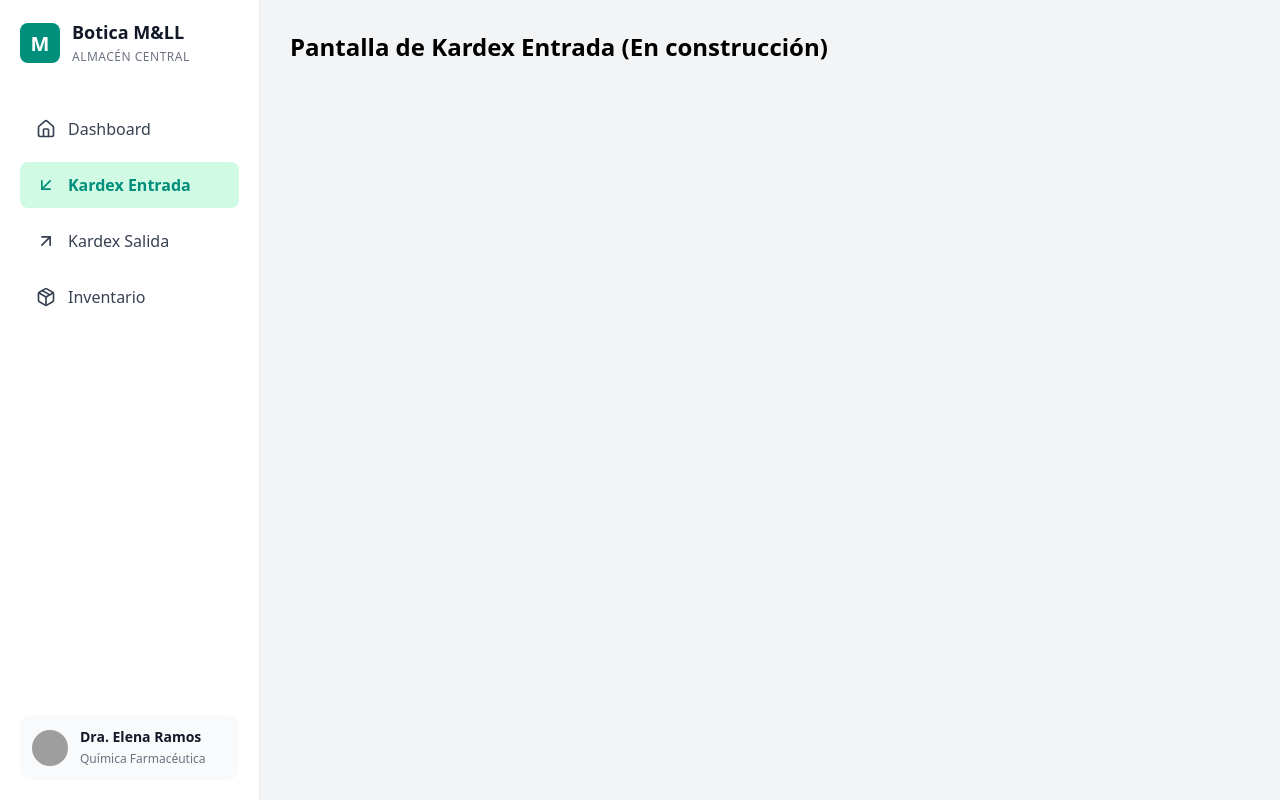
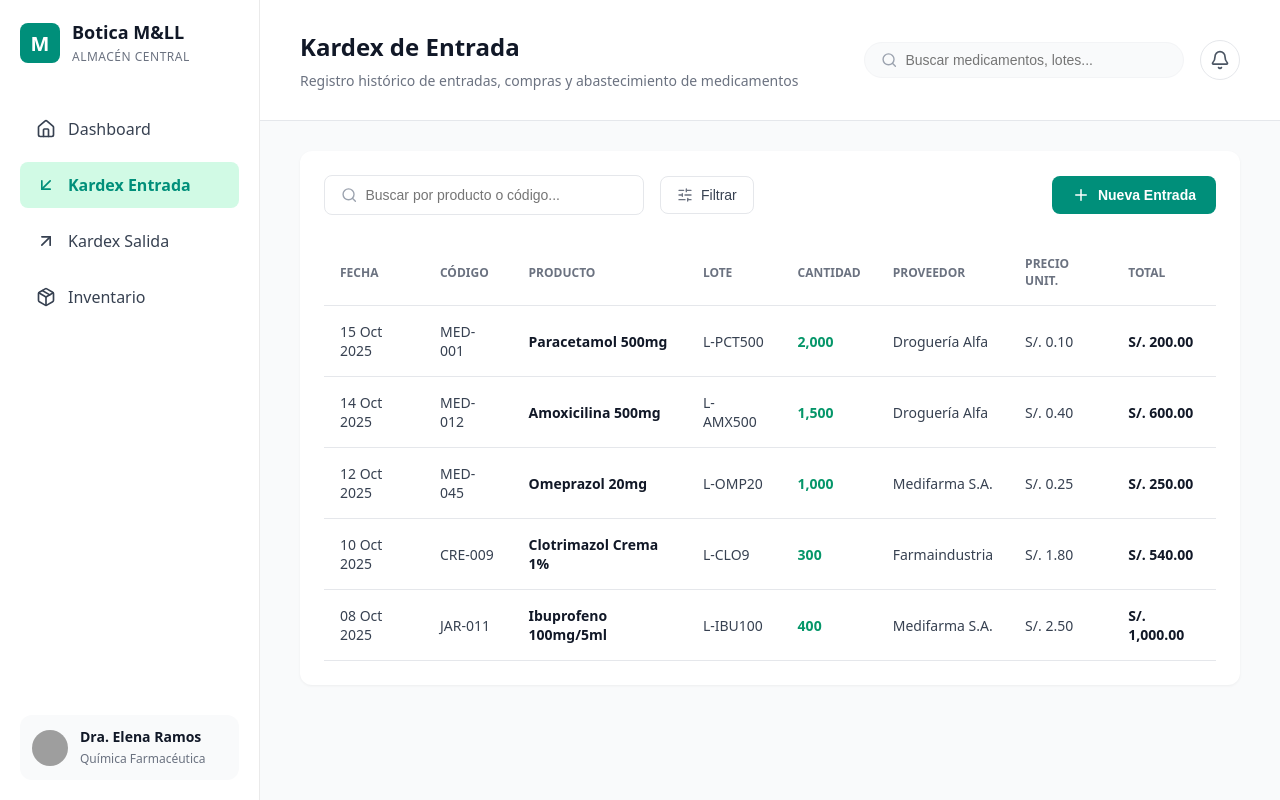
Before and after one commit to jdmiranda05/farm-control-stock, a React app in the folder frontend/: page / in a window 1280 px wide. Both pictures are taken after a click on the item "Kardex Entrada". Built offline with nearby package versions, Linux system fonts and the light colour scheme; grey boxes are pictures that could not be loaded; the HTML template or start-up script is replaced by a standard one.

Commit message:
feat: agregar vista de kardex y modal interactivo para registrar entradas

```diff
--- a/frontend/src/App.jsx
+++ b/frontend/src/App.jsx
@@ -2,6 +2,7 @@ import { useState } from 'react';
 import Sidebar from './components/Sidebar';
 import Dashboard from './pages/Dashboard';
 import Inventario from './pages/Inventario';
+import KardexEntrada from './pages/KardexEntrada';
 
 export default function App() {
   const [activeTab, setActiveTab] = useState('Dashboard');
@@ -13,7 +14,7 @@ export default function App() {
       case 'Inventario':
         return <Inventario />;
       case 'Kardex Entrada':
-        return <div style={{ padding: '30px' }}><h2>Pantalla de Kardex Entrada (En construcción)</h2></div>;
+        return <KardexEntrada />;
       case 'Kardex Salida':
         return <div style={{ padding: '30px' }}><h2>Pantalla de Kardex Salida (En construcción)</h2></div>;
       default:
--- /dev/null
+++ b/frontend/src/pages/KardexEntrada.jsx
@@ -0,0 +1,258 @@
+import { Search, Bell, SlidersHorizontal, Plus } from 'lucide-react';
+
+const KardexEntrada = () => {
+  const styles = {
+    container: {
+      backgroundColor: '#f9fafb',
+      minHeight: '100vh',
+      fontFamily: 'system-ui, -apple-system, sans-serif',
+      color: '#333',
+    },
+    topHeader: {
+      display: 'flex',
+      justifyContent: 'space-between',
+      alignItems: 'center',
+      padding: '30px 40px',
+      backgroundColor: '#ffffff',
+      borderBottom: '1px solid #e5e7eb',
+    },
+    titleWrapper: {
+      display: 'flex',
+      flexDirection: 'column',
+    },
+    title: {
+      fontSize: '24px',
+      fontWeight: '700',
+      margin: '0 0 8px 0',
+      color: '#111827',
+    },
+    subtitle: {
+      fontSize: '14px',
+      color: '#6b7280',
+      margin: 0,
+    },
+    actionsContainer: {
+      display: 'flex',
+      alignItems: 'center',
+      gap: '16px',
+    },
+    searchWrapper: {
+      display: 'flex',
+      alignItems: 'center',
+      backgroundColor: '#f9fafb',
+      border: '1px solid #f3f4f6',
+      padding: '8px 16px',
+      borderRadius: '24px',
+      width: '320px',
+    },
+    searchInput: {
+      border: 'none',
+      outline: 'none',
+      backgroundColor: 'transparent',
+      marginLeft: '8px',
+      width: '100%',
+      fontSize: '14px',
+      color: '#374151',
+    },
+    bellButton: {
+      backgroundColor: '#ffffff',
+      border: '1px solid #e5e7eb',
+      borderRadius: '50%',
+      width: '40px',
+      height: '40px',
+      display: 'flex',
+      justifyContent: 'center',
+      alignItems: 'center',
+      cursor: 'pointer',
+      color: '#4b5563',
+    },
+    mainContent: {
+      padding: '30px 40px',
+    },
+    whiteCard: {
+      backgroundColor: '#ffffff',
+      borderRadius: '12px',
+      padding: '24px',
+      boxShadow: '0 1px 3px rgba(0,0,0,0.05)',
+    },
+    // Toolbar de acciones (Buscar, Filtrar, Nueva Entrada)
+    toolbarRow: {
+      display: 'flex',
+      justifyContent: 'space-between',
+      alignItems: 'center',
+      marginBottom: '24px',
+    },
+    leftToolbar: {
+      display: 'flex',
+      alignItems: 'center',
+      gap: '16px',
+    },
+    filterInputWrapper: {
+      display: 'flex',
+      alignItems: 'center',
+      border: '1px solid #e5e7eb',
+      padding: '10px 16px',
+      borderRadius: '8px',
+      width: '320px',
+    },
+    filterInput: {
+      border: 'none',
+      outline: 'none',
+      marginLeft: '8px',
+      width: '100%',
+      fontSize: '14px',
+      color: '#374151',
+    },
+    filterButton: {
+      display: 'flex',
+      alignItems: 'center',
+      gap: '8px',
+      backgroundColor: '#ffffff',
+      border: '1px solid #e5e7eb',
+      padding: '10px 16px',
+      borderRadius: '8px',
+      fontSize: '14px',
+      color: '#374151',
+      cursor: 'pointer',
+      fontWeight: '500',
+    },
+    newEntryButton: {
+      display: 'flex',
+      alignItems: 'center',
+      gap: '8px',
+      backgroundColor: '#008f7a', // Color verde teal del sidebar
+      border: 'none',
+      padding: '10px 20px',
+      borderRadius: '8px',
+      fontSize: '14px',
+      color: '#ffffff',
+      cursor: 'pointer',
+      fontWeight: '600',
+    },
+    // Estilos de Tabla
+    table: {
+      width: '100%',
+      borderCollapse: 'collapse',
+      fontSize: '14px',
+    },
+    th: {
+      textAlign: 'left',
+      color: '#6b7280',
+      fontWeight: '600',
+      fontSize: '12px',
+      padding: '16px',
+      borderBottom: '1px solid #e5e7eb',
+      textTransform: 'uppercase',
+    },
+    td: {
+      padding: '16px',
+      borderBottom: '1px solid #e5e7eb',
+      color: '#374151',
+      verticalAlign: 'middle',
+    },
+    boldText: {
+      fontWeight: '700',
+      color: '#111827',
+    },
+    greenBoldText: {
+      fontWeight: '700',
+      color: '#059669', // Verde para la cantidad
+    },
+  };
+
+  const kardexData = [
+    { fecha: '15 Oct 2025', codigo: 'MED-001', producto: 'Paracetamol 500mg', lote: 'L-PCT500', cantidad: '2,000', proveedor: 'Droguería Alfa', precioUnit: 'S/. 0.10', total: 'S/. 200.00' },
+    { fecha: '14 Oct 2025', codigo: 'MED-012', producto: 'Amoxicilina 500mg', lote: 'L-AMX500', cantidad: '1,500', proveedor: 'Droguería Alfa', precioUnit: 'S/. 0.40', total: 'S/. 600.00' },
+    { fecha: '12 Oct 2025', codigo: 'MED-045', producto: 'Omeprazol 20mg', lote: 'L-OMP20', cantidad: '1,000', proveedor: 'Medifarma S.A.', precioUnit: 'S/. 0.25', total: 'S/. 250.00' },
+    { fecha: '10 Oct 2025', codigo: 'CRE-009', producto: 'Clotrimazol Crema 1%', lote: 'L-CLO9', cantidad: '300', proveedor: 'Farmaindustria', precioUnit: 'S/. 1.80', total: 'S/. 540.00' },
+    { fecha: '08 Oct 2025', codigo: 'JAR-011', producto: 'Ibuprofeno 100mg/5ml', lote: 'L-IBU100', cantidad: '400', proveedor: 'Medifarma S.A.', precioUnit: 'S/. 2.50', total: 'S/. 1,000.00' },
+  ];
+
+  return (
+    <div style={styles.container}>
+      {/* Cabecera Principal */}
+      <header style={styles.topHeader}>
+        <div style={styles.titleWrapper}>
+          <h1 style={styles.title}>Kardex de Entrada</h1>
+          <p style={styles.subtitle}>Registro histórico de entradas, compras y abastecimiento de medicamentos</p>
+        </div>
+        <div style={styles.actionsContainer}>
+          <div style={styles.searchWrapper}>
+            <Search size={18} color="#9ca3af" />
+            <input
+              type="text"
+              placeholder="Buscar medicamentos, lotes..."
+              style={styles.searchInput}
+            />
+          </div>
+          <button style={styles.bellButton}>
+            <Bell size={20} />
+          </button>
+        </div>
+      </header>
+
+      {/* Área Principal */}
+      <main style={styles.mainContent}>
+        <div style={styles.whiteCard}>
+
+          {/* Barra de Herramientas (Buscador, Filtro, Botón Nuevo) */}
+          <div style={styles.toolbarRow}>
+            <div style={styles.leftToolbar}>
+              <div style={styles.filterInputWrapper}>
+                <Search size={18} color="#9ca3af" />
+                <input
+                  type="text"
+                  placeholder="Buscar por producto o código..."
+                  style={styles.filterInput}
+                />
+              </div>
+
+              <button style={styles.filterButton}>
+                <SlidersHorizontal size={16} color="#6b7280" />
+                Filtrar
+              </button>
+            </div>
+
+            <button style={styles.newEntryButton}>
+              <Plus size={18} color="#ffffff" />
+              Nueva Entrada
+            </button>
+          </div>
+
+          {/* Tabla de Kardex */}
+          <table style={styles.table}>
+            <thead>
+              <tr>
+                <th style={styles.th}>FECHA</th>
+                <th style={styles.th}>CÓDIGO</th>
+                <th style={styles.th}>PRODUCTO</th>
+                <th style={styles.th}>LOTE</th>
+                <th style={styles.th}>CANTIDAD</th>
+                <th style={styles.th}>PROVEEDOR</th>
+                <th style={styles.th}>PRECIO UNIT.</th>
+                <th style={styles.th}>TOTAL</th>
+              </tr>
+            </thead>
+            <tbody>
+              {kardexData.map((item, index) => (
+                <tr key={index}>
+                  <td style={styles.td}>{item.fecha}</td>
+                  <td style={styles.td}>{item.codigo}</td>
+                  <td style={{ ...styles.td, ...styles.boldText }}>{item.producto}</td>
+                  <td style={styles.td}>{item.lote}</td>
+                  <td style={{ ...styles.td, ...styles.greenBoldText }}>{item.cantidad}</td>
+                  <td style={styles.td}>{item.proveedor}</td>
+                  <td style={styles.td}>{item.precioUnit}</td>
+                  <td style={{ ...styles.td, ...styles.boldText }}>{item.total}</td>
+                </tr>
+              ))}
+            </tbody>
+          </table>
+
+        </div>
+      </main>
+    </div>
+  );
+};
+
+export default KardexEntrada;
```
